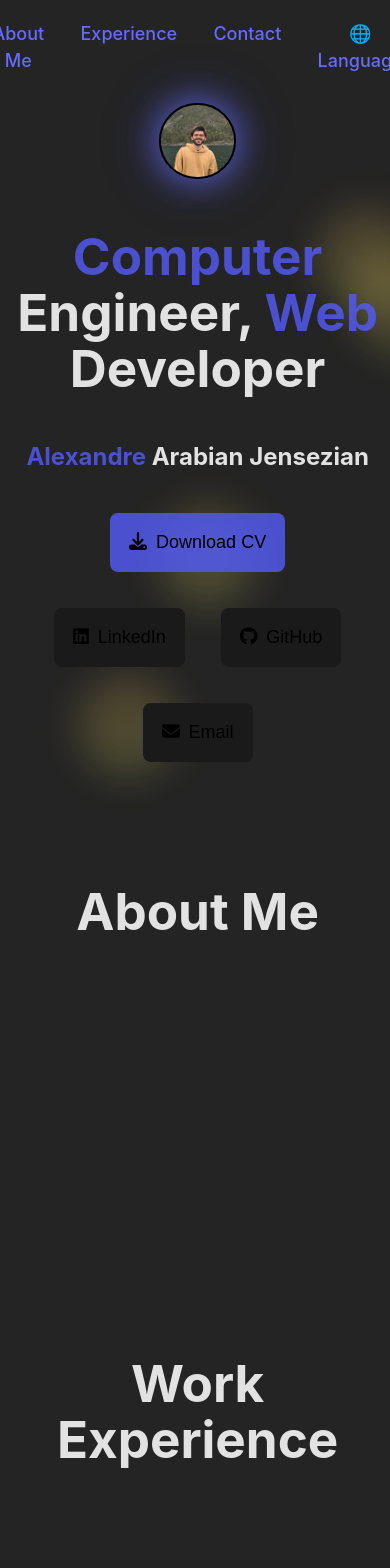
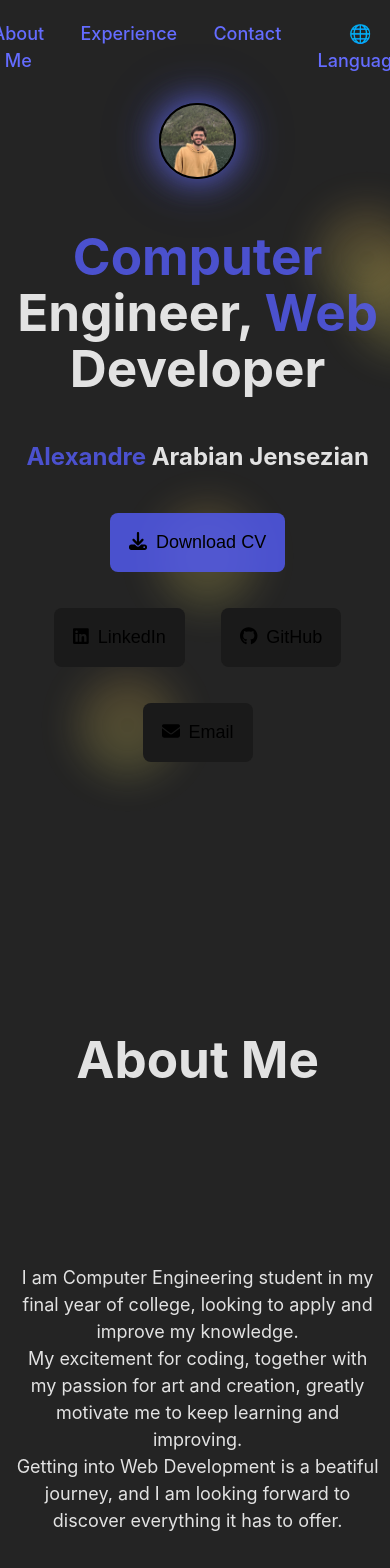
Before and after one commit to alexandrearabian/online-resume, a React (Vite) app in the folder online-resume/: page / in a window 390 px wide. Shown: the top 1568 px of the page. Built offline with nearby package versions, Linux system fonts and the light colour scheme.

Commit message:
solving for mobile v3

```diff
--- a/online-resume/src/App.css
+++ b/online-resume/src/App.css
@@ -82,17 +82,16 @@ html {
   scroll-behavior: smooth;
 }
 
-.section {
+.desktop-section {
   transition: opacity 0.5s ease-in-out, transform 0.5s ease-in-out;
   margin-bottom: 10%;
 }
 
 
 .hidden-section {
-  opacity: 0;
+  opacity: 1;
   transform: translateY(50%);
 }
-
 
 .important {
   color: #535bf2d3;
@@ -199,7 +198,7 @@ html {
 }
 
 .hidden-about-me-despcription {
-  opacity: 0;
+  opacity: 1;
   transform: translateY(50%);
 }
 
@@ -219,7 +218,7 @@ html {
 }
 
 .hidden-experience-job {
-  opacity: 0;
+  opacity: 1;
   transform: translateY(50%);
 }
 
--- a/online-resume/src/pages/MainPage.jsx
+++ b/online-resume/src/pages/MainPage.jsx
@@ -14,15 +14,12 @@ const MainPage = () => {
     const LinkedinLink = "https://www.linkedin.com/in/alexandre-arabian-jensezian";
     const GithubLink = "https://github.com/alexandrearabian";
 
-    const isMobile = window.innerWidth <= 768;
-
     const { ref: aboutRef, inView: aboutInView, entry: aboutEntry } = useInView({ rootMargin: '0px', threshold: 0, });
     const { ref: experienceRef, inView: experienceInView, entry: experienceEntry } = useInView({ rootMargin: '-50px', threshold: 0, });
 
     const [aboutIsVisible, setAboutIsVisible] = useState(false);
     const [experienceIsVisible, setExperienceIsVisible] = useState(false);
     const [prevY, setprevY] = useState(null);
-
 
 
     useEffect(() => {
@@ -106,11 +103,11 @@ const MainPage = () => {
                     </div>
                 </section>
                 <br id='above-about' className='filler-space' />
-                <section ref={aboutRef} id="about" className={`section ${aboutIsVisible || isMobile ? '' : 'hidden-section'}`}>
+                <section ref={aboutRef} id="about" className={`section ${aboutIsVisible ? '' : 'hidden-section'}`}>
                     <AboutMe wordInView={aboutIsVisible} />
                 </section>
                 <br id='above-experience' className='filler-space' />
-                <section ref={experienceRef} id="experience" className={`section ${experienceIsVisible || isMobile ? '' : 'hidden-section'}`}>
+                <section ref={experienceRef} id="experience" className={`section ${experienceIsVisible ? '' : 'hidden-section'}`}>
                     <Experience wordInView={experienceIsVisible} />
                 </section>
 
```
